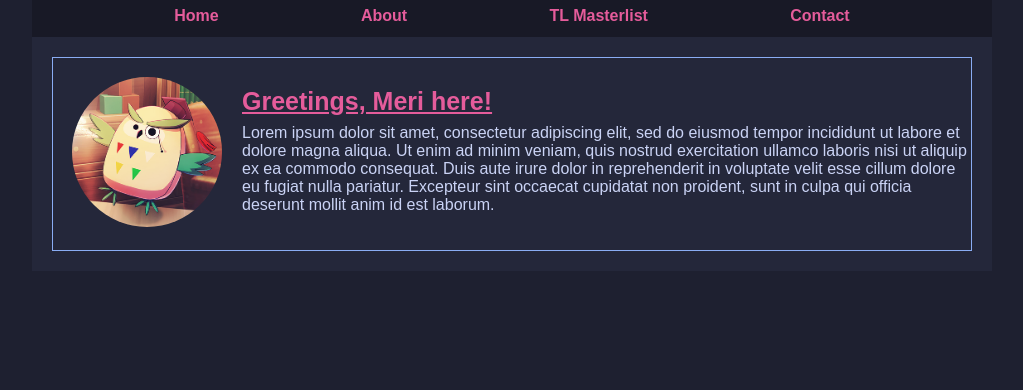
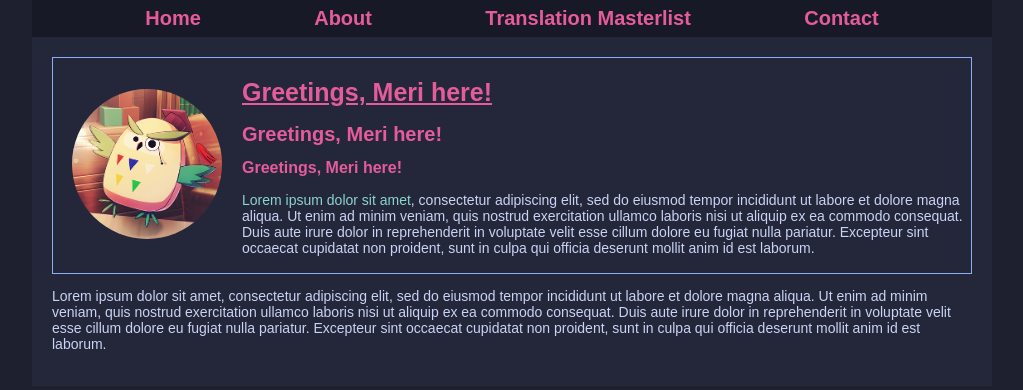
Before and after one commit to foreigndistance/foreigndistance.github.io, a plain HTML site: page index.html in a window 1280 px wide. Shown: the part 123-513 px from the top of the page, without its empty margins (128-1151 px from the left). Drawn offline with Linux system fonts and the light colour scheme.

Commit message:
css shenanigans
(may consider transferring this to another site)

```diff
--- a/index.html
+++ b/index.html
@@ -1,8 +1,9 @@
 <!DOCTYPE html>
+<html lang='en'>
   <head>
-    <meta charset="UTF-8">
+    <meta charset="UTF-8"/>
     <meta name="viewport" content="width=device-width, initial-scale=1.0">
-    <title>a blue, saikou foreign distance.</title>
+    <title>315のNocturne</title>
     <link rel="stylesheet" href="styles.css"
   </head>
   <body>
@@ -13,7 +14,7 @@
             <ul>
                 <li><a href="/index.html">Home</a></li>
                 <li><a href="/about.html">About</a></li>
-                <li><a href="/masterlist.html">TL Masterlist</a></li>
+                <li><a href="/masterlist.html">Translation Masterlist</a></li>
                 <li><a href="/contact.html">Contact</a></li>
             </ul>
         </nav>
@@ -23,14 +24,17 @@
             <table>
               <tbody><tr>
                 <td>
-                  <img src="/img/profile.png" style="border-radius:100%; padding:1em;" height="150px" data-hydrus="DONE">
+                  <img src="/img/profile.png" alt="foreigndistance's profile picture" style="border-radius:100%; padding:1em;" height="150px">
                 </td>
                 <td>
                   <h1>Greetings, Meri here!</h1>
-                  <p>Lorem ipsum dolor sit amet, consectetur adipiscing elit, sed do eiusmod tempor incididunt ut labore et dolore magna aliqua. Ut enim ad minim veniam, quis nostrud exercitation ullamco laboris nisi ut aliquip ex ea commodo consequat. Duis aute irure dolor in reprehenderit in voluptate velit esse cillum dolore eu fugiat nulla pariatur. Excepteur sint occaecat cupidatat non proident, sunt in culpa qui officia deserunt mollit anim id est laborum.</p>
+                  <h2>Greetings, Meri here!</h2>
+                  <h3>Greetings, Meri here!</h3>
+                  <p><a href="/img/profile.png">Lorem ipsum dolor sit amet</a>, consectetur adipiscing elit, sed do eiusmod tempor incididunt ut labore et dolore magna aliqua. Ut enim ad minim veniam, quis nostrud exercitation ullamco laboris nisi ut aliquip ex ea commodo consequat. Duis aute irure dolor in reprehenderit in voluptate velit esse cillum dolore eu fugiat nulla pariatur. Excepteur sint occaecat cupidatat non proident, sunt in culpa qui officia deserunt mollit anim id est laborum.</p>
                 </td>
               </tr>
             </tbody></table>
+            <p>Lorem ipsum dolor sit amet, consectetur adipiscing elit, sed do eiusmod tempor incididunt ut labore et dolore magna aliqua. Ut enim ad minim veniam, quis nostrud exercitation ullamco laboris nisi ut aliquip ex ea commodo consequat. Duis aute irure dolor in reprehenderit in voluptate velit esse cillum dolore eu fugiat nulla pariatur. Excepteur sint occaecat cupidatat non proident, sunt in culpa qui officia deserunt mollit anim id est laborum.</p>
           </main>
       </div>
   </body>
--- a/styles.css
+++ b/styles.css
@@ -1,21 +1,17 @@
 :root {
     --header-image: url("https://merinsanity.neocities.org/images/header.png");
-    /* --body-bg-image: url('https://sadhost.neocities.org/images/tiles/purplesky.gif'); (disabling this for now) */
-    /* colors */
     --content: #E55C9B;
 }
 
+/* fonts */
+@import url('https://fonts.googleapis.com/css2?family=Noto+Sans+JP:wght@100..900&display=swap');
 @import url('https://fonts.googleapis.com/css2?family=Josefin+Sans:ital,wght@0,100..700;1,100..700&display=swap');
-
-@font-face #header {
-    font-family: 'Josefin Sans';
-    src: url('https://fonts.googleapis.com/css2?family=Josefin+Sans:ital,wght@0,100..700;1,100..700&display=swap');
-}
 
 body {
     font-family: 'Josefin Sans', sans-serif;
     font-weight: 400;
-    margin: 0;
+    line-height: normal;
+    margin: auto;
     background-color: #1e2030;
     color: #CAD3F5;
 }
@@ -25,22 +21,35 @@ body {
     margin: auto;
 }
 
-/* headings */
+/* headings & navbar text */
+
+#navbar a {
+    font-family: 'Josefin Sans', sans-serif;
+    font-optical-sizing: auto;
+    font-size: 1.25em;
+    font-weight: 700;
+    font-style: normal;
+}
+
 h1 {
     font-size: 24px;
-    line-height: 0.5em;
     text-decoration: underline;
 }
 
 h2 {
     font-size: 20px;
-    line-height: 0.5em;
-    text-decoration: underline;
+    line-height: 1em;
 }
 
 h3 {
-    line-height: 0.5em;
-    text-decoration: underline;
+    font-size: 16px;
+    line-height: 1em;
+}
+
+p {
+    font-family: 'Noto Sans JP', sans-serif;
+    font-weight: 400;
+    font-size: 14px;
 }
 
 /* tables */
@@ -53,16 +62,19 @@ table {
 #container a {
     color: #8BD5CA;
     font-weight: medium;
+    text-decoration: none;
 }
 
 #container a:visited {
     color: #8BD5CA;
     font-weight: medium;
+    text-decoration: none;
 }
 
 #container a:hover {
     color: #E55C9B;
     font-weight: medium;
+    text-decoration: underline;
 }
 
 #header {
@@ -94,13 +106,7 @@ table {
 }
 
 /* navigation links*/
-#navbar li a {
-    color: #E55C9B;
-    font-weight: 800;
-    text-decoration: none;
-}
-
-#navbar li a:visited {
+#navbar li a, #navbar li a:visited {
     color: #E55C9B;
     font-weight: 800;
     text-decoration: none;
@@ -167,7 +173,6 @@ footer {
     height: 40px;
     padding: 10px;
     text-align: center;
-    /* this centers the footer text */
 }
 
 h1,
```
Lines whose indentation alone changed are shown as unchanged.
